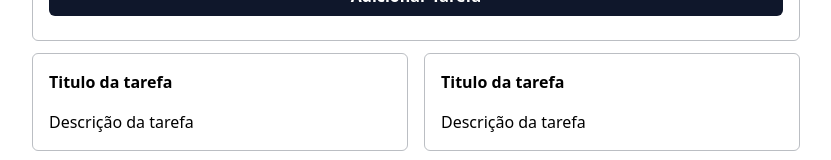
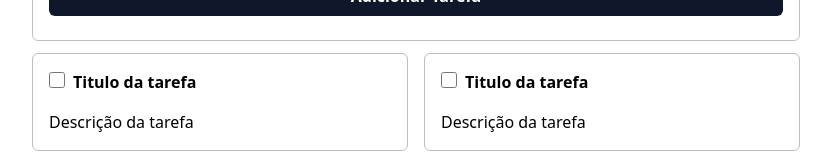
Before and after one commit to WillianM19/atividade-componentes-interfaces-ricas, a React (Vite) app: page / in a window 1280 px wide. Shown: the part 488-648 px from the top of the page, without its empty margins (224-1055 px from the left). Built offline with nearby package versions, Linux system fonts and the light colour scheme.

Commit message:
feat: adiciona componente de chekbox

```diff
--- /dev/null
+++ b/src/components/Checkbox/index.tsx
@@ -0,0 +1,15 @@
+export default function Checkbox(props: {
+  checked?: boolean;
+  onChange?: (checked: boolean) => void;
+}) {
+  return (
+    <div>
+      <input
+        type="checkbox"
+        checked={props.checked}
+        onChange={(e) => props.onChange?.(e.target.checked)}
+        className="w-4 h-4 rounded-md border border-gray-800/30"
+      />
+    </div>
+  )
+}
--- a/src/components/TaskCard/index.tsx
+++ b/src/components/TaskCard/index.tsx
@@ -1,7 +1,12 @@
+import Checkbox from "../Checkbox";
+
 export default function TaskCard() {
     return (
         <div className="border border-gray-800/30 rounded-md p-4 flex flex-col gap-4 flex-1">
-            <h1 className="text-md font-bold">Titulo da tarefa</h1>
+            <div className="flex gap-2 items-center">
+                <Checkbox />
+                <h1 className="text-md font-bold">Titulo da tarefa</h1>
+            </div>
             <p>Descrição da tarefa</p>
         </div>
     )
```
